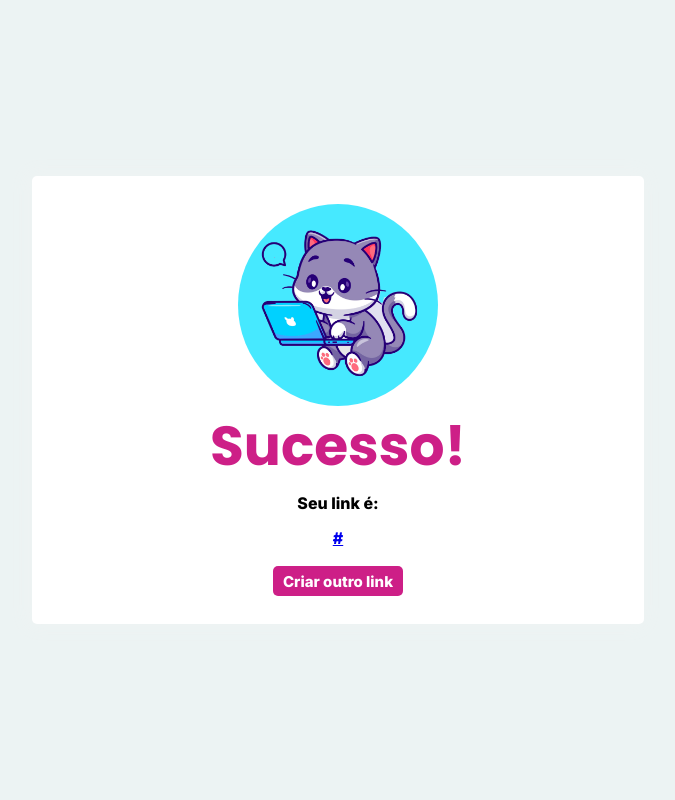
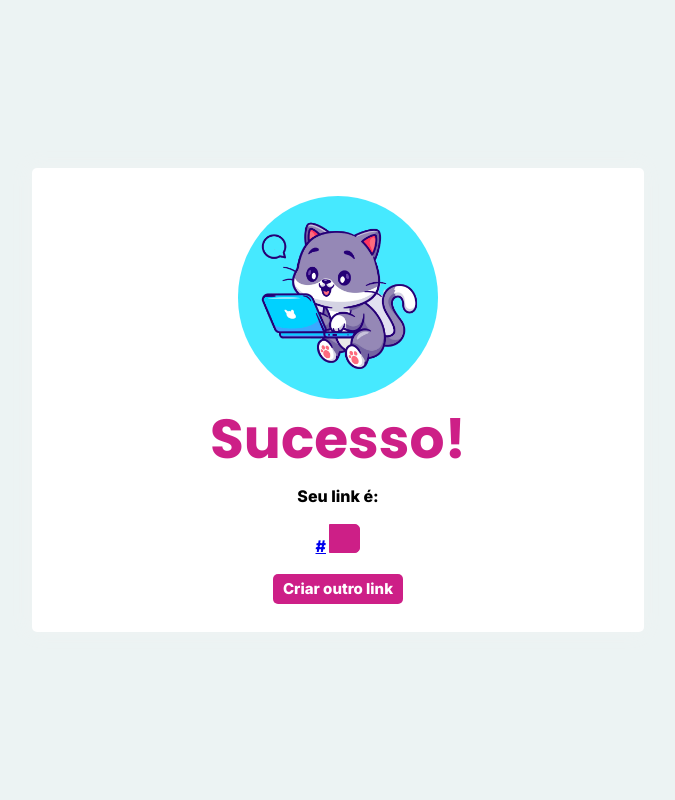
Before and after one commit to GloBrito/EncurtadorURLsDjango, a Django app: template encurtador/templates/sucesso.html in a window 1280 px wide. Shown: the whole page, without its empty margins (302-977 px from the left). Run offline with Django 4.2, Linux system fonts and the light colour scheme; the template is opened without the code that fills it: most values are stand-ins (such as "Sample title", 1, 10 or a date in 2020).

Commit message:
cria o botão de copiar texto

```diff
--- a/encurtador/templates/sucesso.html
+++ b/encurtador/templates/sucesso.html
@@ -14,7 +14,26 @@
 <h1 class="titulo">Sucesso!</h1>
 <p class="texto_normal">Seu link é:</p>
         <div class="texto_normal">
-            <a href="{{abrir_link}}" target="_blank" class="texto_normal">{{new_link}}</a>
+            <a href="{{abrir_link}}" id="texto" target="_blank" class="texto_normal">{{new_link}}</a>
+            <button   onclick="copiarTexto()" class="fa-solid fa-copy texto_botao botao_acao"></button>
+            <script>
+                // function copiarTexto() {
+                //     debugger
+                //     let textoCopiado = document.getElementById("texto");
+                //     textoCopiado.select();
+                //     debugger
+                //     textoCopiado.setSelectionRange(0, 99999);
+                //     document.execCommand("copy");
+                //     navigator.clipboard.writeText(textoCopiado);
+                //     alert("O texto é: " + textoCopiado.value);
+
+                // }
+                function copiarTexto() {
+                    const copyText = document.getElementById("texto");
+                    navigator.clipboard.writeText(copyText);
+                    alert(copyText);
+                }
+            </script>
         </div>
         <a href="{% url 'home' %} " class="botao_principal texto_botao">Criar outro link</a>
 </div>
```
